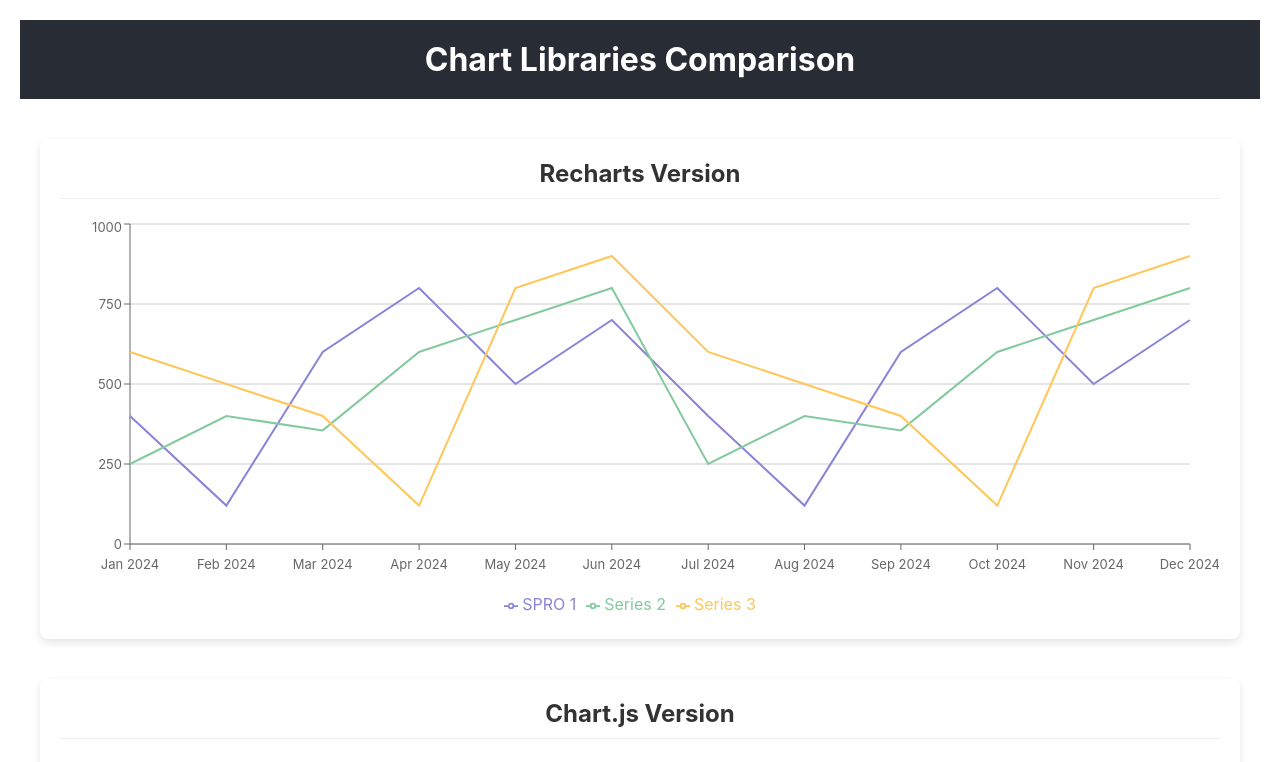
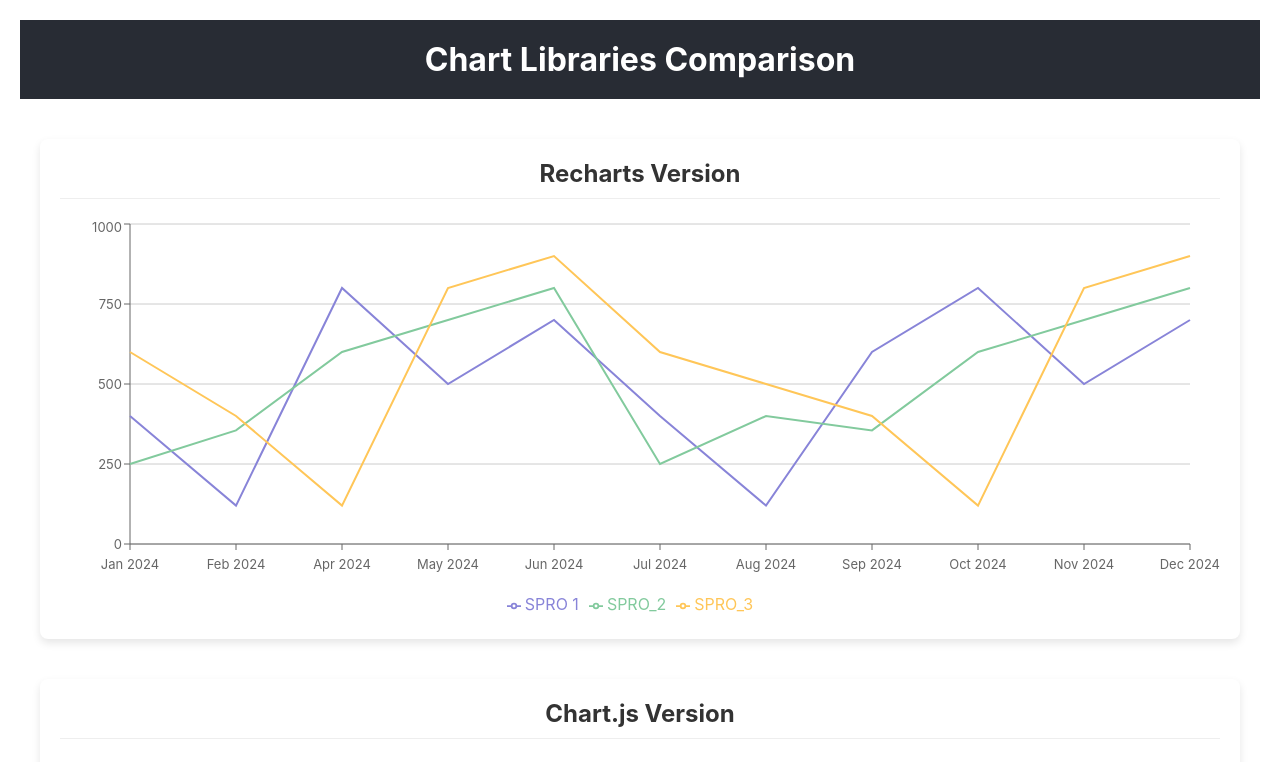
Before and after one commit to nbirne/chart-libraries, a React (Create React App) app: page / in a window 1280 px wide. Shown: the top 762 px of the page. Built offline with nearby package versions, Linux system fonts and the light colour scheme.

Commit message:
Rename lines

```diff
--- a/src/components/RechartsChart.js
+++ b/src/components/RechartsChart.js
@@ -11,18 +11,17 @@ import {
 } from 'recharts';
 
 const data = [
-  { name: 'Jan 2024', SPRO_1: 400, series2: 250, series3: 600, series4: 200 },
-  { name: 'Feb 2024', SPRO_1: 120, series2: 400, series3: 500, series4: 300 },
-  { name: 'Mar 2024', SPRO_1: 600, series2: 355, series3: 400, series4: 400 },
-  { name: 'Apr 2024', SPRO_1: 800, series2: 600, series3: 120, series4: 500 },
-  { name: 'May 2024', SPRO_1: 500, series2: 700, series3: 800, series4: 600 },
-  { name: 'Jun 2024', SPRO_1: 700, series2: 800, series3: 900, series4: 700 },
-  { name: 'Jul 2024', SPRO_1: 400, series2: 250, series3: 600, series4: 200 },
-  { name: 'Aug 2024', SPRO_1: 120, series2: 400, series3: 500, series4: 300 },
-  { name: 'Sep 2024', SPRO_1: 600, series2: 355, series3: 400, series4: 400 },
-  { name: 'Oct 2024', SPRO_1: 800, series2: 600, series3: 120, series4: 500 },
-  { name: 'Nov 2024', SPRO_1: 500, series2: 700, series3: 800, series4: 600 },
-  { name: 'Dec 2024', SPRO_1: 700, series2: 800, series3: 900, series4: 700 },
+  { name: 'Jan 2024', SPRO_1: 400, SPRO_2: 250, SPRO_3: 600, SPRO_4: 200 },
+  { name: 'Feb 2024', SPRO_1: 120, SPRO_2: 355, SPRO_3: 400, SPRO_4: 400 },
+  { name: 'Apr 2024', SPRO_1: 800, SPRO_2: 600, SPRO_3: 120, SPRO_4: 500 },
+  { name: 'May 2024', SPRO_1: 500, SPRO_2: 700, SPRO_3: 800, SPRO_4: 600 },
+  { name: 'Jun 2024', SPRO_1: 700, SPRO_2: 800, SPRO_3: 900, SPRO_4: 700 },
+  { name: 'Jul 2024', SPRO_1: 400, SPRO_2: 250, SPRO_3: 600, SPRO_4: 200 },
+  { name: 'Aug 2024', SPRO_1: 120, SPRO_2: 400, SPRO_3: 500, SPRO_4: 300 },
+  { name: 'Sep 2024', SPRO_1: 600, SPRO_2: 355, SPRO_3: 400, SPRO_4: 400 },
+  { name: 'Oct 2024', SPRO_1: 800, SPRO_2: 600, SPRO_3: 120, SPRO_4: 500 },
+  { name: 'Nov 2024', SPRO_1: 500, SPRO_2: 700, SPRO_3: 800, SPRO_4: 600 },
+  { name: 'Dec 2024', SPRO_1: 700, SPRO_2: 800, SPRO_3: 900, SPRO_4: 700 },
 ];
 
 function RechartsChart() {
@@ -65,16 +64,16 @@ function RechartsChart() {
           />
           <Line
             type="linear"
-            dataKey="series2"
-            name="Series 2"
+            dataKey="SPRO_2"
+            name="SPRO_2"
             stroke="#82ca9d"
             dot={false}
             strokeWidth={2}
           />
           <Line
             type="linear"
-            dataKey="series3"
-            name="Series 3"
+            dataKey="SPRO_3"
+            name="SPRO_3"
             stroke="#ffc658"
             dot={false}
             strokeWidth={2}
```
